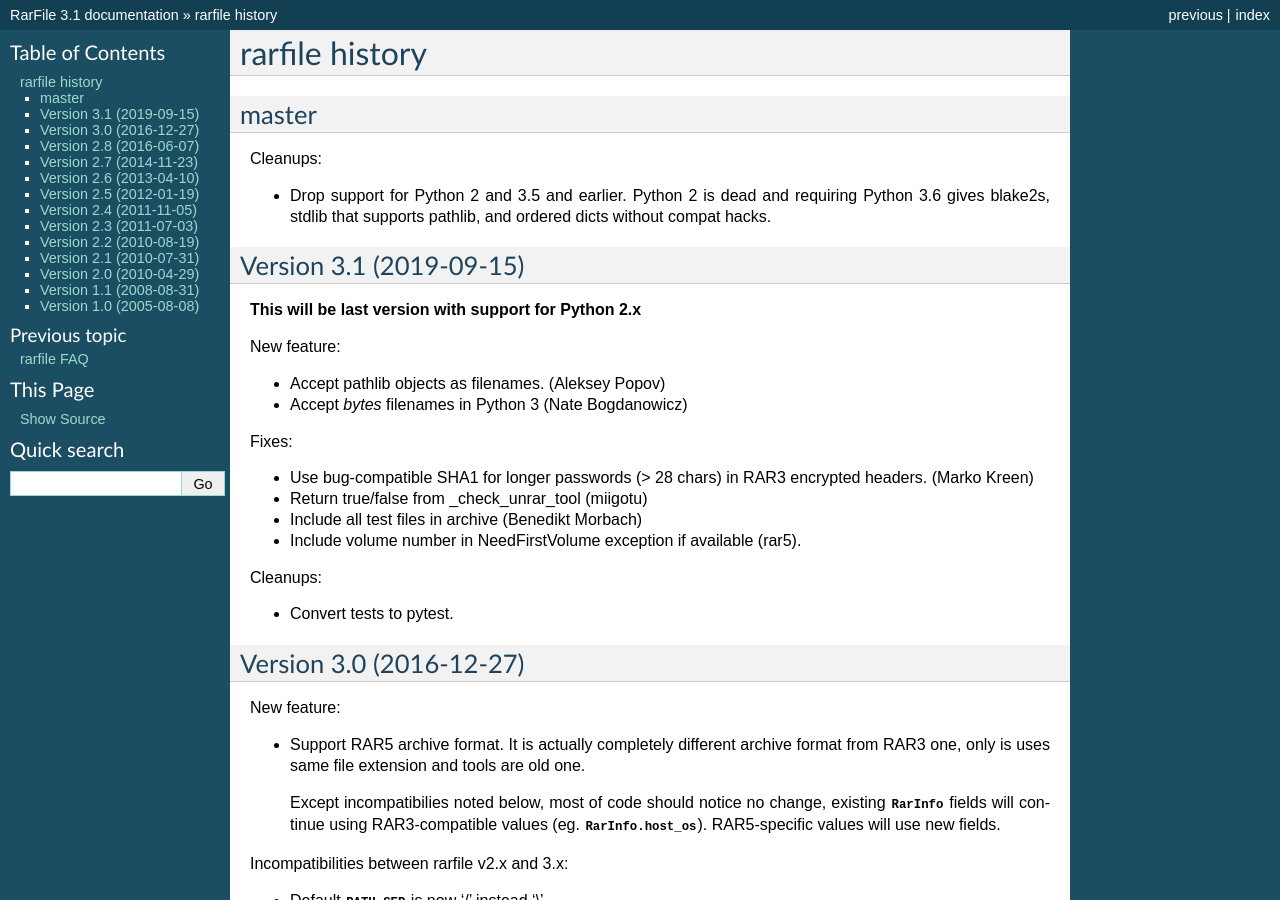
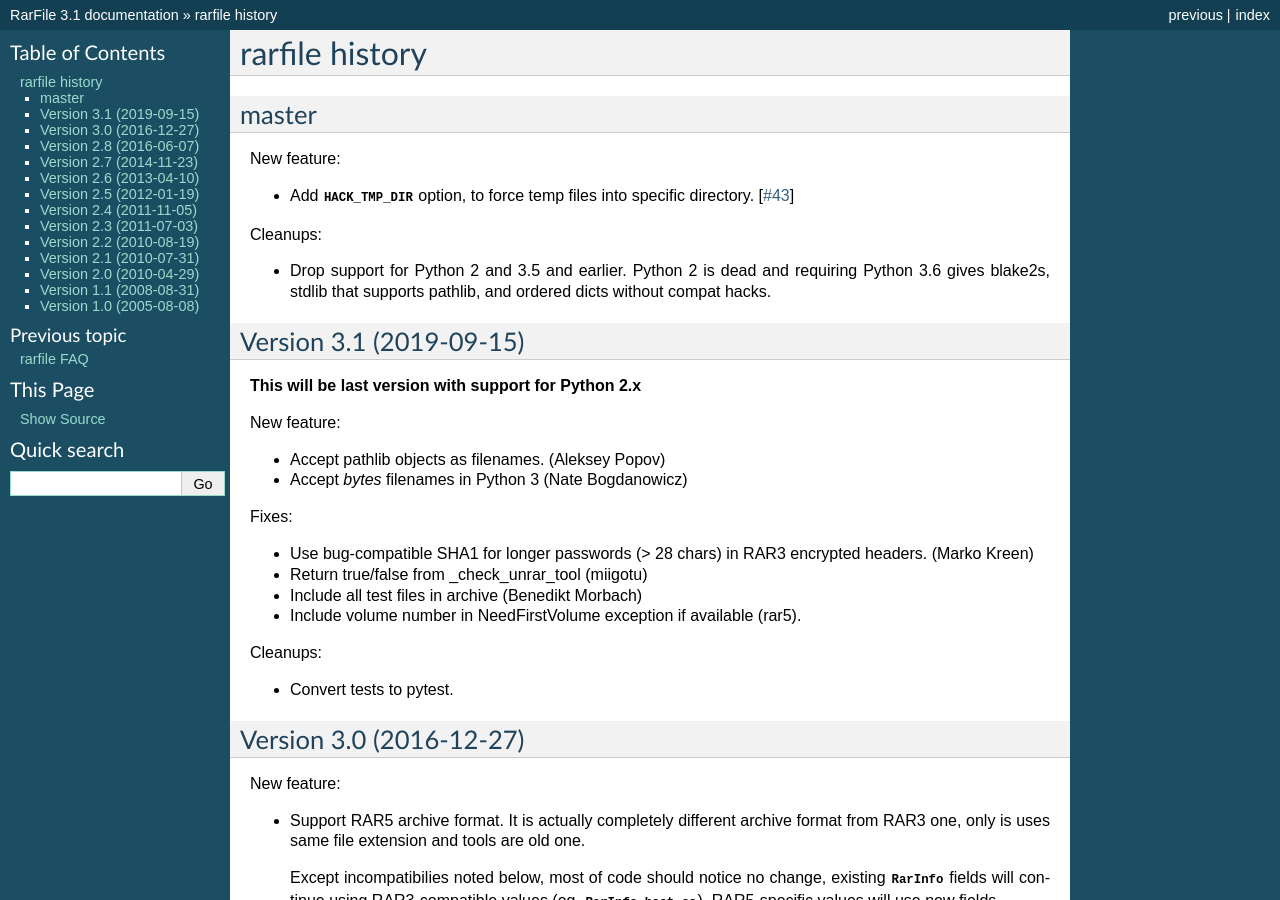
Before and after one commit to markokr/rarfile, a Sphinx documentation site: the page built from doc/news.rst, in a window 1280 px wide and 900 px high. Built offline with Sphinx 7.4.7, drawn with Linux system fonts in a browser that asks for light colours.

Commit message:
Add HACK_TMP_DIR opt to force temp files into specific directory
Fixes: #43

```diff
--- a/doc/api.rst
+++ b/doc/api.rst
@@ -44,6 +44,7 @@ Module Configuration
 .. autodata:: PATH_SEP
 .. autodata:: USE_EXTRACT_HACK
 .. autodata:: HACK_SIZE_LIMIT
+.. autodata:: HACK_TMP_DIR
 
 Constants
 ---------
--- a/doc/news.rst
+++ b/doc/news.rst
@@ -6,6 +6,12 @@ rarfile history
 
 master
 ------
+
+New feature:
+
+* Add :data:`HACK_TMP_DIR` option, to force temp files into
+  specific directory.
+  [`#43 <https://github.com/markokr/rarfile/issues/43>`_]
 
 Cleanups:
 
```
Also changed, not shown: rarfile.py (+6 -3 lines).
